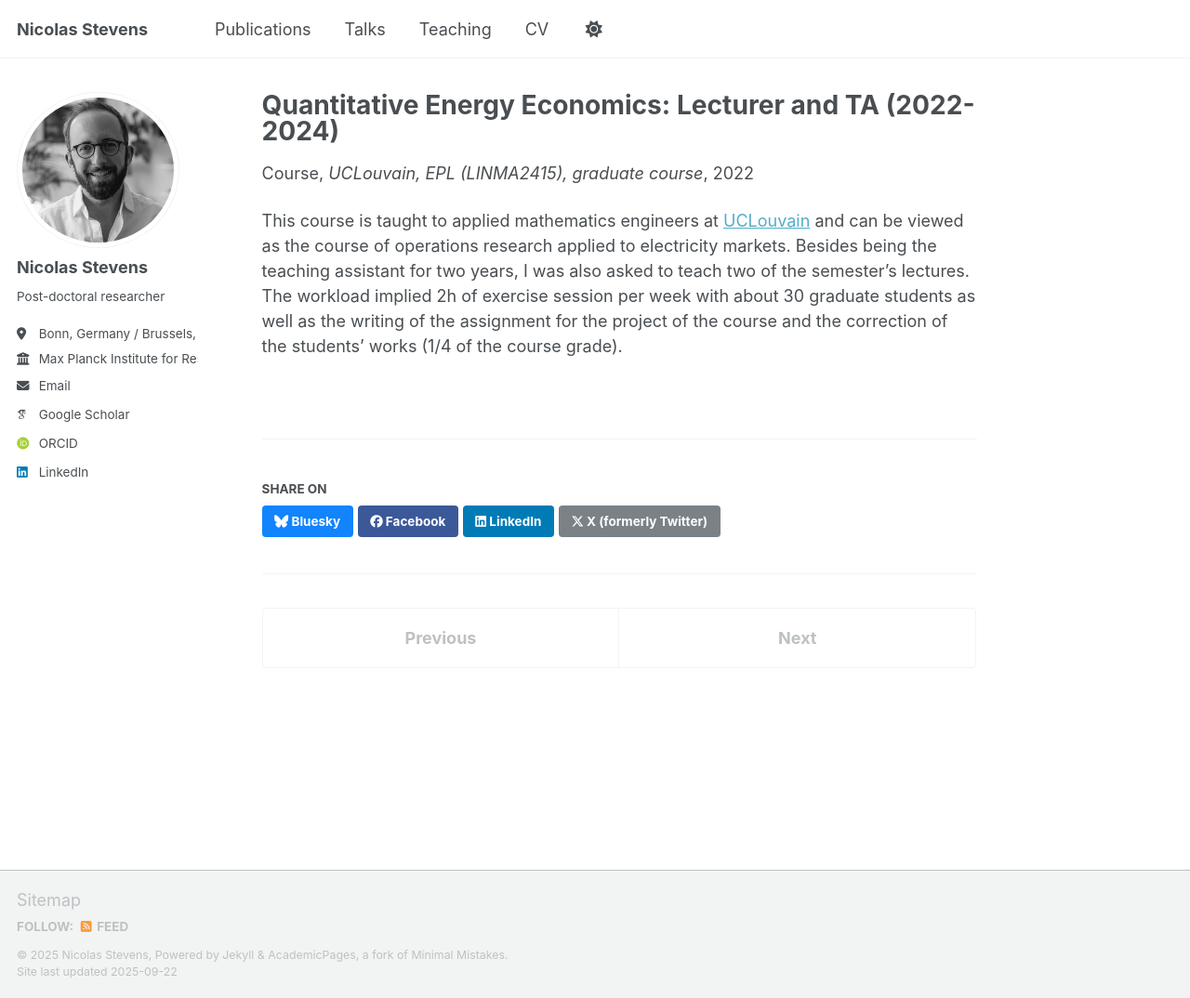
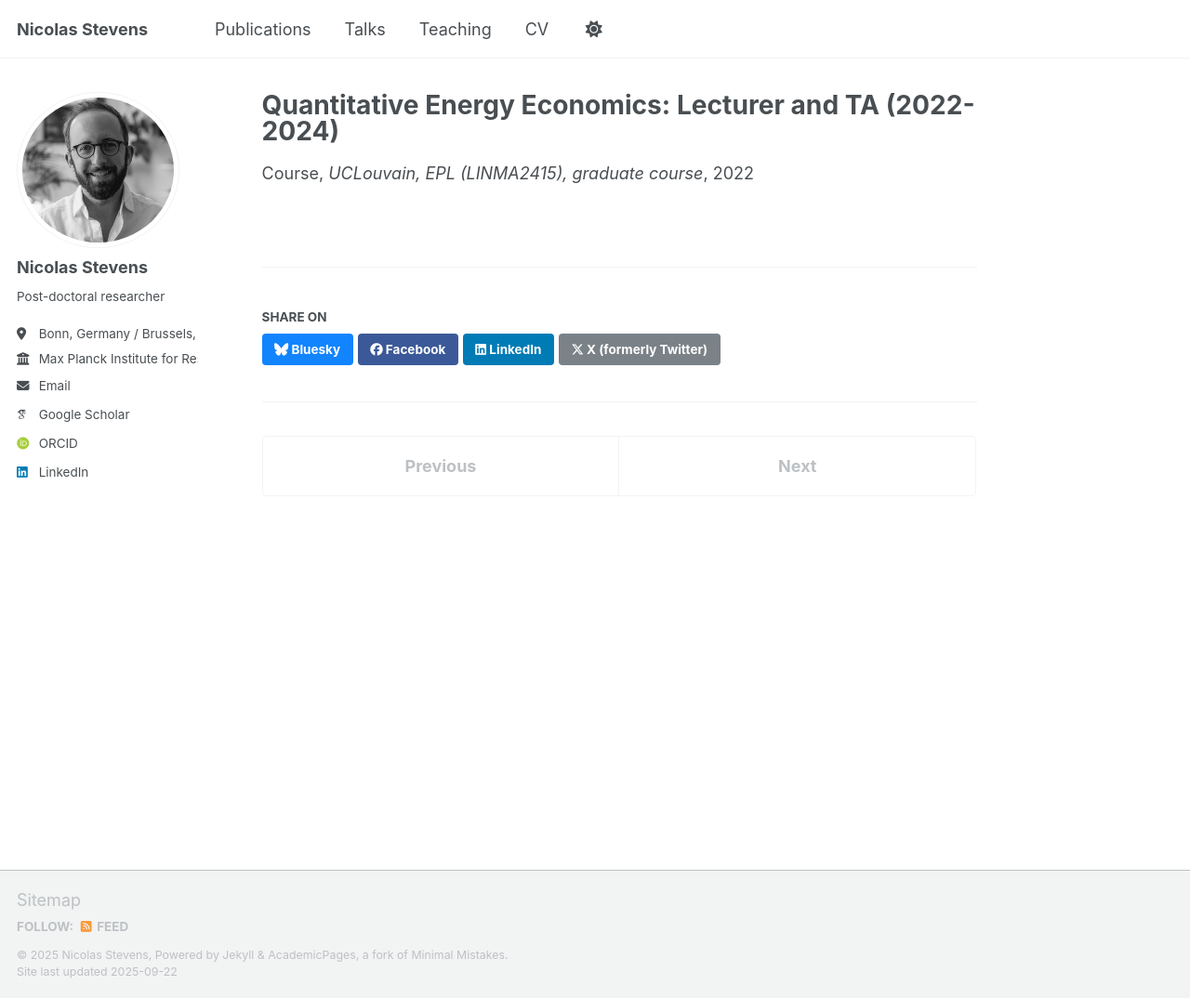
Before and after one commit to NicolasStevens/NicolasStevens.github.io, a Jekyll site: the page built from _teaching/UCLouvainQEE.md, in a window 1280 px wide and 1074 px high. Shown: the whole window at 93% size. Built offline with Jekyll 4.4.1, drawn with Linux system fonts in a browser that asks for light colours; some web fonts are replaced; a script that is not in the unit is left out.

Commit message:
Update UCLouvainQEE.md

```diff
--- a/_teaching/UCLouvainQEE.md
+++ b/_teaching/UCLouvainQEE.md
@@ -7,6 +7,3 @@ venue: "UCLouvain, EPL (LINMA2415), graduate course"
 date: 2022-01-01
 location: "Louvain-la-Neuve, Belgium"
 ---
-
-This course is taught to applied mathematics engineers at [UCLouvain](https://uclouvain.be/cours-2025-linma2415) and can be viewed as the course of operations research applied to electricity markets. Besides being the teaching assistant for two years, I was also asked to teach two of the semester’s lectures.
-The workload implied 2h of exercise session per week with about 30 graduate students as well as the writing of the assignment for the project of the course and the correction of the students’ works (1/4 of the course grade).
```
